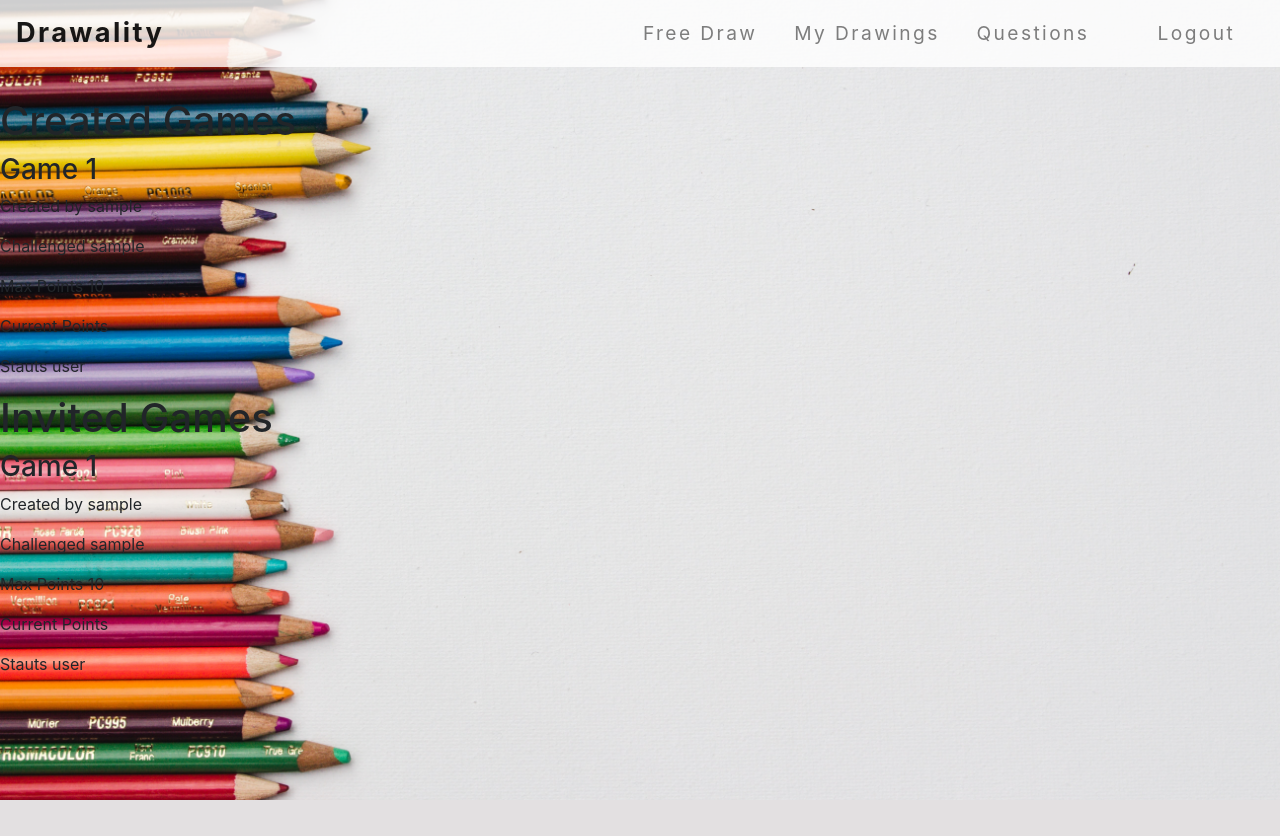
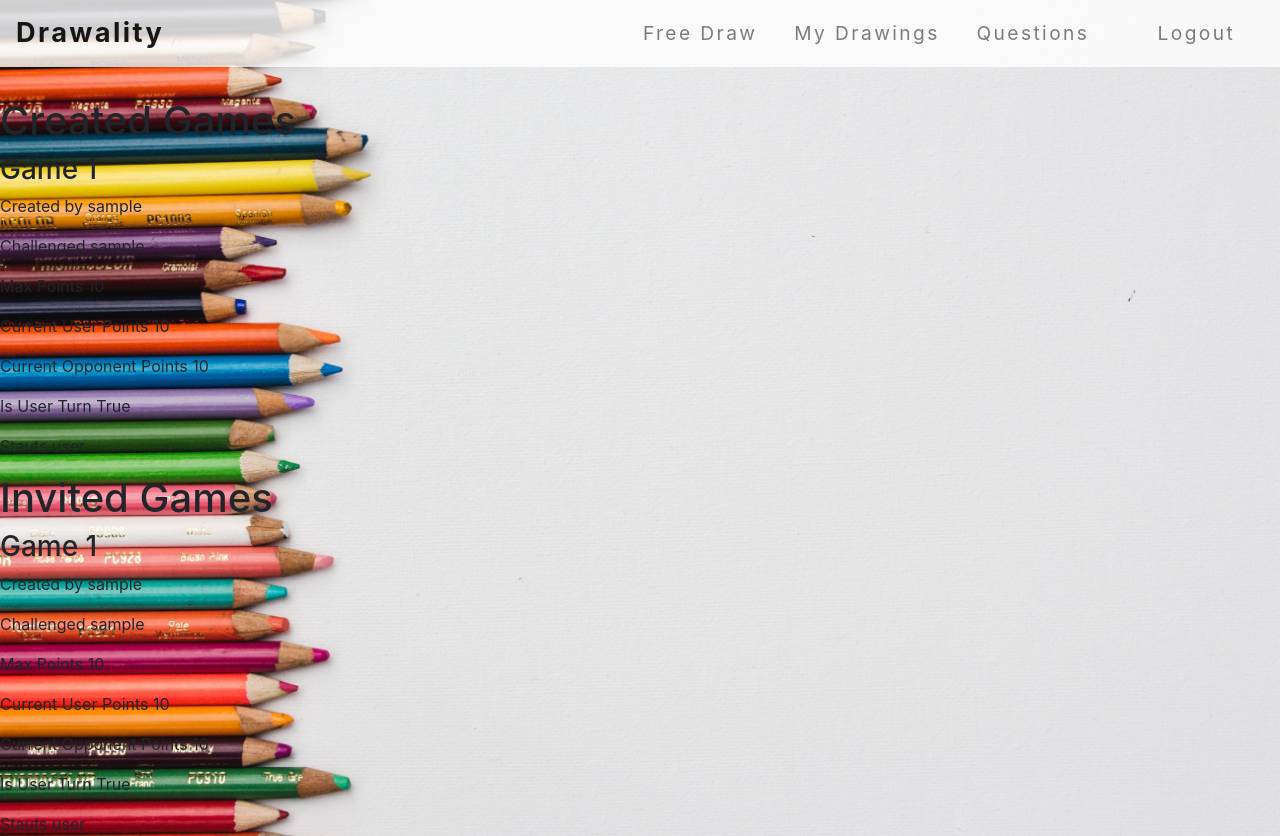
Before and after one commit to YoungHaYoo12/drawify, a Flask app: page /games/list in a window 1280 px wide. Before the commit the page ends 800 px from the top, so only its background shows below. Run offline with Flask 2, Linux system fonts and the light colour scheme; a user stored in the database is signed in; tables that the repository leaves empty hold one stand-in row (values such as "Sample post"); some libraries are stand-ins or nearby versions.

Commit message:
Modify Game instance display.

```diff
--- a/app/templates/games/list.html
+++ b/app/templates/games/list.html
@@ -7,7 +7,9 @@
 <p>Created by {{game.author.username}}</p>
 <p>Challenged {{game.guest.username}}</p>
 <p>Max Points {{game.max_points}}</p>
-<p>Current Points {{game.current_points}}</p>
+<p>Current User Points {{game.current_user_points}}</p>
+<p>Current Opponent Points {{game.current_opponent_points}}</p>
+<p>Is User Turn {{game.is_user_turn}}</p>
 <p>Stauts {{game.status}}</p>
 {% endfor %}
 
@@ -17,7 +19,9 @@
 <p>Created by {{game.author.username}}</p>
 <p>Challenged {{game.guest.username}}</p>
 <p>Max Points {{game.max_points}}</p>
-<p>Current Points {{game.current_points}}</p>
+<p>Current User Points {{game.current_user_points}}</p>
+<p>Current Opponent Points {{game.current_opponent_points}}</p>
+<p>Is User Turn {{game.is_user_turn}}</p>
 <p>Stauts {{game.status}}</p>
 {% endfor %}
 {% endblock %}
```
